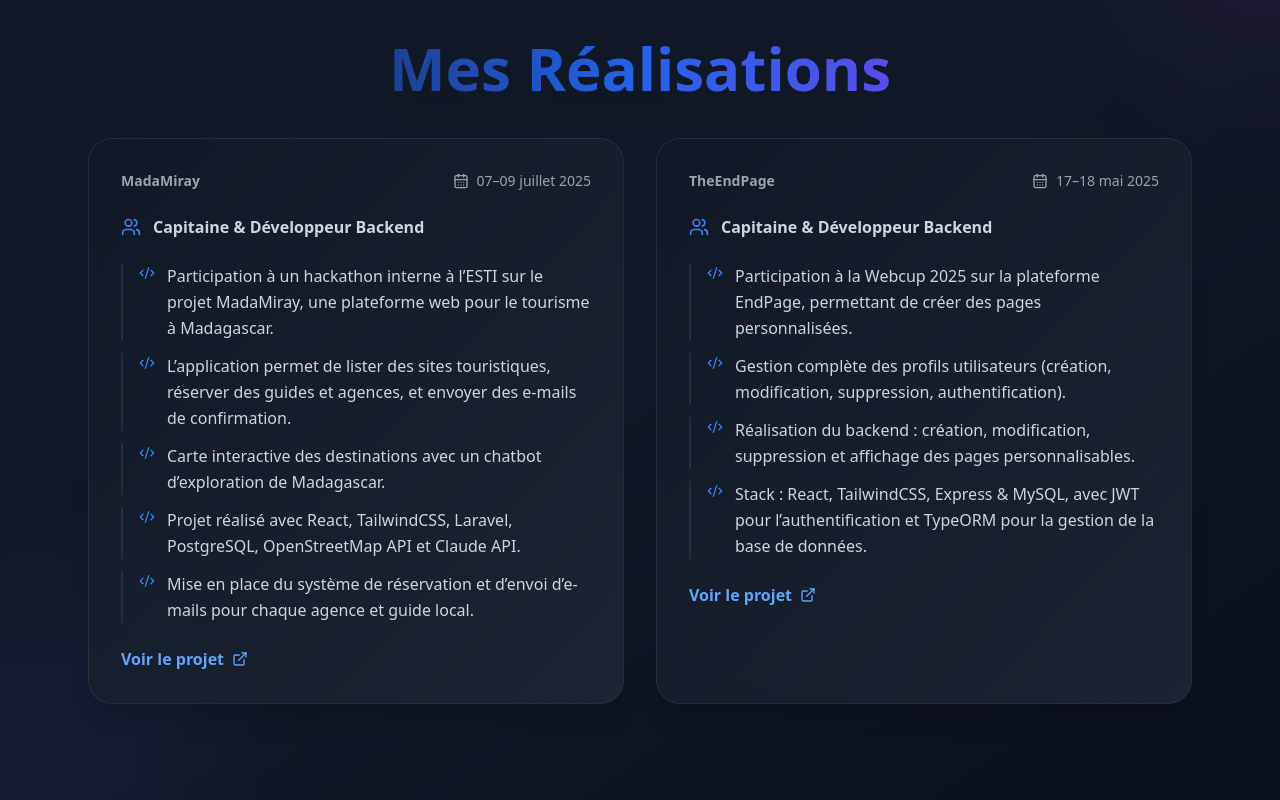
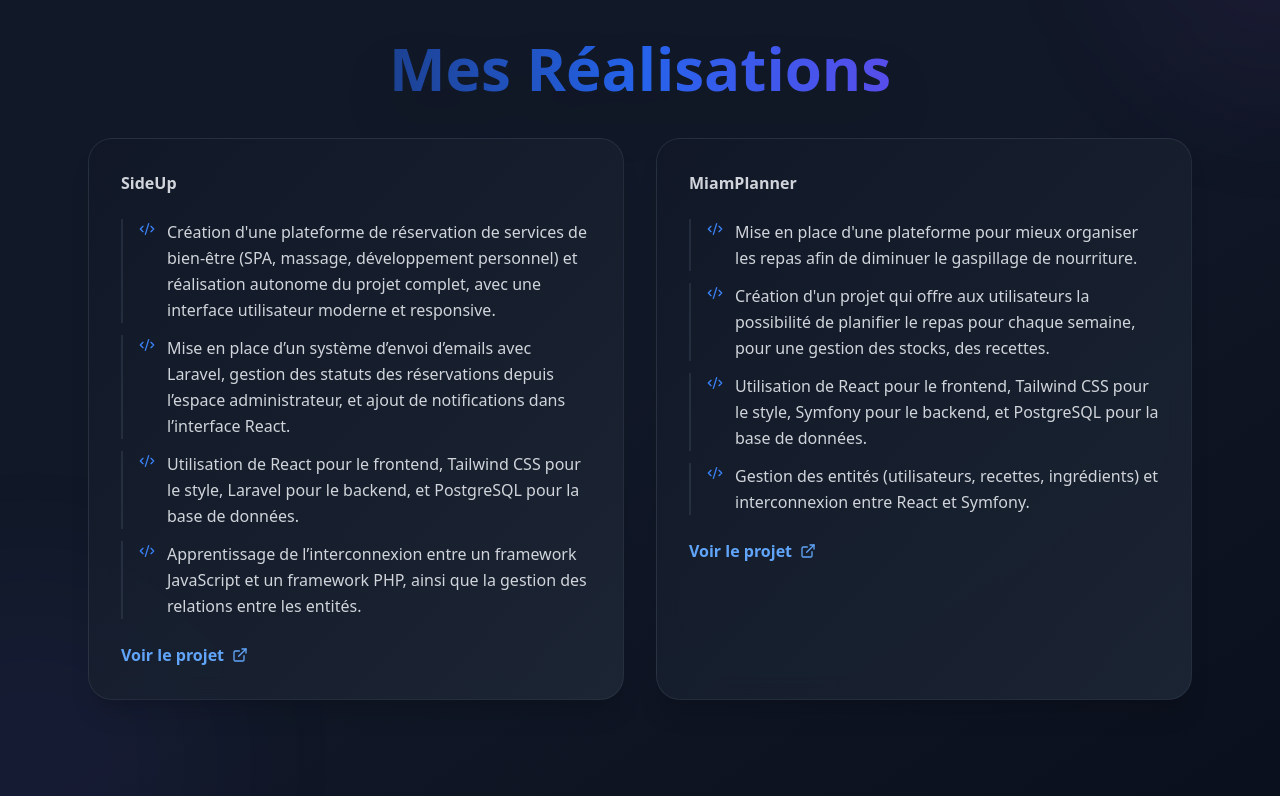
Before and after one commit to Nahary007/portfolio, a React (Vite) app: page / in a window 1280 px wide. Shown: the part 603-1403 px from the top of the page. Built offline with nearby package versions, Linux system fonts and the light colour scheme.

Commit message:
Refactor Realisation component: update project details and remove unused imports

```diff
--- a/src/components/Realisation.tsx
+++ b/src/components/Realisation.tsx
@@ -1,34 +1,27 @@
 import { motion } from "framer-motion";
-import { CalendarDays, Code2, Users, ExternalLink } from "lucide-react";
+import { Code2,  ExternalLink } from "lucide-react";
 
 const projets = [
   {
-    titre: "Hackathon Interne",
-    date: "07–09 juillet 2025",
-    role: "Capitaine & Développeur Backend",
-    organisation: "MadaMiray",
+    titre: "SideUp",
     description: [
-      "Participation à un hackathon interne à l’ESTI sur le projet MadaMiray, une plateforme web pour le tourisme à Madagascar.",
-      "L’application permet de lister des sites touristiques, réserver des guides et agences, et envoyer des e-mails de confirmation.",
-      "Carte interactive des destinations avec un chatbot d’exploration de Madagascar.",
-      "Projet réalisé avec React, TailwindCSS, Laravel, PostgreSQL, OpenStreetMap API et Claude API.",
-      "Mise en place du système de réservation et d’envoi d’e-mails pour chaque agence et guide local.",
+      "Création d'une plateforme de réservation de services de bien-être (SPA, massage, développement personnel) et réalisation autonome du projet complet, avec une interface utilisateur moderne et responsive.",
+      "Mise en place d’un système d’envoi d’emails avec Laravel, gestion des statuts des réservations depuis l’espace administrateur, et ajout de notifications dans l’interface React.",
+      "Utilisation de React pour le frontend, Tailwind CSS pour le style, Laravel pour le backend, et PostgreSQL pour la base de données.",
+      "Apprentissage de l’interconnexion entre un framework JavaScript et un framework PHP, ainsi que la gestion des relations entre les entités.",
     ],
-    lien: "https://github.com/madamiray", // Ajout optionnel pour un lien
+    lien: "https://github.com/Nahary007/sideUp-l",
     couleur: "from-emerald-500 to-teal-600",
   },
   {
-    titre: "Webcup 2025",
-    date: "17–18 mai 2025",
-    role: "Capitaine & Développeur Backend",
-    organisation: "TheEndPage",
+    titre: "MiamPlanner",
     description: [
-      "Participation à la Webcup 2025 sur la plateforme EndPage, permettant de créer des pages personnalisées.",
-      "Gestion complète des profils utilisateurs (création, modification, suppression, authentification).",
-      "Réalisation du backend : création, modification, suppression et affichage des pages personnalisables.",
-      "Stack : React, TailwindCSS, Express & MySQL, avec JWT pour l’authentification et TypeORM pour la gestion de la base de données.",
+      "Mise en place d'une plateforme pour mieux organiser les repas afin de diminuer le gaspillage de nourriture.",
+      "Création d'un projet qui offre aux utilisateurs la possibilité de planifier le repas pour chaque semaine, pour une gestion des stocks, des recettes.",
+      " Utilisation de React pour le frontend, Tailwind CSS pour le style, Symfony pour le backend, et PostgreSQL pour la base de données.",
+      "Gestion des entités (utilisateurs, recettes, ingrédients) et interconnexion entre React et Symfony.",
     ],
-    lien: "https://github.com/theendpage", // Ajout optionnel pour un lien
+    lien: "https://github.com/Nahary007/MiamPlanner",
     couleur: "from-purple-500 to-pink-600",
   },
 ];
@@ -66,26 +59,13 @@
               className="group relative bg-gradient-to-br from-white/80 to-gray-50/80 dark:from-gray-900/80 dark:to-gray-800/80 rounded-3xl shadow-xl p-8 border border-white/20 dark:border-gray-700/50 backdrop-blur-md overflow-hidden hover:shadow-2xl hover:shadow-emerald-500/20 dark:hover:shadow-purple-500/20 transition-all duration-500"
             >
 
-            {/* En-tête du projet */}
-            <div className="flex flex-col sm:flex-row sm:items-center sm:justify-between mb-6 relative z-10">
-
-            {/* Conteneur organisation et date */}
-            <div className="flex justify-between w-full text-gray-600 dark:text-gray-400 text-sm">
-                <span className="font-semibold">{projet.organisation}</span>
-
-                <div className="flex items-center">
-                <CalendarDays className="w-4 h-4 mr-2 flex-shrink-0" />
-                <span>{projet.date}</span>
-                </div>
-            </div>
-            </div>
 
 
 
               {/* Rôle */}
               <div className="flex items-center space-x-3 text-gray-700 dark:text-gray-300 mb-6 relative z-10">
-                <Users className="w-5 h-5 text-blue-500 flex-shrink-0" />
-                <p className="font-semibold">{projet.role}</p>
+
+                <p className="font-semibold">{projet.titre}</p>
               </div>
 
               {/* Description */}
```
